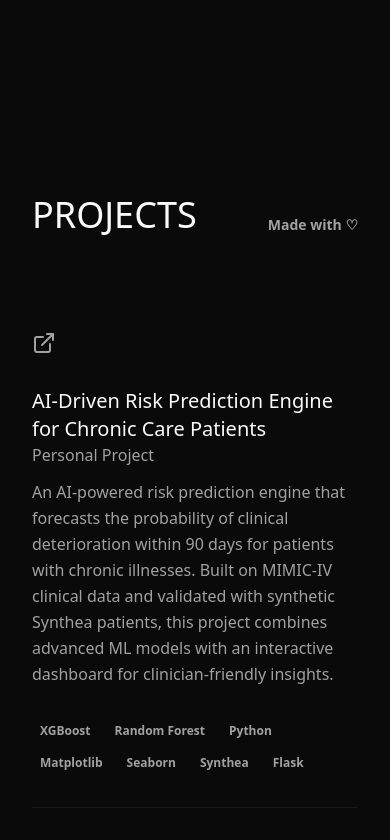
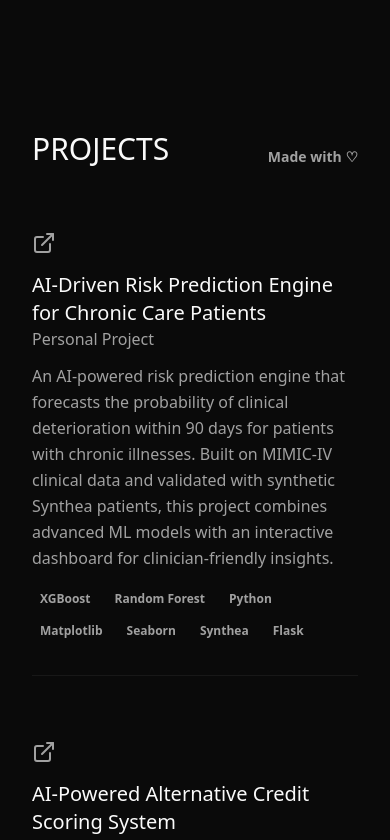
Before and after one commit to KkaushikK18/_Portfolio_, a Next.js app: page / in a window 390 px wide. Shown: the part 1860-2700 px from the top of the page. Built offline with nearby package versions, Linux system fonts and the light colour scheme.

Commit message:
Fixed Responsivness for Mobile

```diff
--- a/app/page.tsx
+++ b/app/page.tsx
@@ -19,11 +19,16 @@ export default function Home() {
       entries.forEach((entry) => {
         if (entry.isIntersecting) {
           entry.target.classList.add("animate-fade-in-up")
+          // Ensure opacity is reset on mobile
+          entry.target.style.opacity = "1"
           setActiveSection(entry.target.id)
         }
       })
     },
-      { threshold: 0.3, rootMargin: "0px 0px -20% 0px" },
+    {
+      threshold: window.innerWidth < 768 ? 0.1 : 0.3,
+      rootMargin: "0px 0px -10% 0px"
+    },
   )
 
   sectionsRef.current.forEach((section) => {
@@ -185,14 +190,18 @@ export default function Home() {
           </div>
         </section>
 
-        <section id="work" ref={(el) => (sectionsRef.current[2] = el)} className="min-h-screen py-32 opacity-0">
-          <div className="space-y-16">
+        <section
+          id="work"
+          ref={(el) => (sectionsRef.current[2] = el)}
+          className="min-h-screen py-16 md:py-32 opacity-0 w-full"
+        >
+          <div className="space-y-8 md:space-y-16">
             <div className="flex items-end justify-between">
-              <h2 className="text-4xl font-light">PROJECTS</h2>
+              <h2 className="text-3xl md:text-4xl font-light">PROJECTS</h2>
               <div className="text-sm text-muted-foreground font-semibold">Made with ♡</div>
             </div>
 
-            <div className="space-y-12">
+            <div className="space-y-8 md:space-y-12">
               {[
                 {
                   link: "https://github.com/KkaushikK18/AI-Driven-Risk-Prediction-Engine-for-Chronic-Care-Patients",
@@ -232,7 +241,7 @@ export default function Home() {
               ].map((job, index) => (
                 <div
                   key={index}
-                  className="group grid lg:grid-cols-12 gap-8 py-8 border-b border-border/50 hover:border-border transition-colors duration-500"
+                  className="group flex flex-col md:grid md:grid-cols-12 gap-4 md:gap-8 py-8 border-b border-border/50 hover:border-border transition-colors duration-500"
                 >
                   <div className="lg:col-span-2 flex items-center">
                   <a
--- a/styles/globals.css
+++ b/styles/globals.css
@@ -121,3 +121,19 @@
     @apply bg-background text-foreground;
   }
 }
+/* Add these styles to your existing CSS */
+@media (max-width: 768px) {
+  section {
+    overflow-x: hidden;
+    width: 100%;
+    padding-left: 1rem;
+    padding-right: 1rem;
+  }
+
+  #work {
+    background-color: var(--background);
+    min-height: 100vh;
+    position: relative;
+    z-index: 1;
+  }
+}
```
Lines whose indentation alone changed are shown as unchanged.
